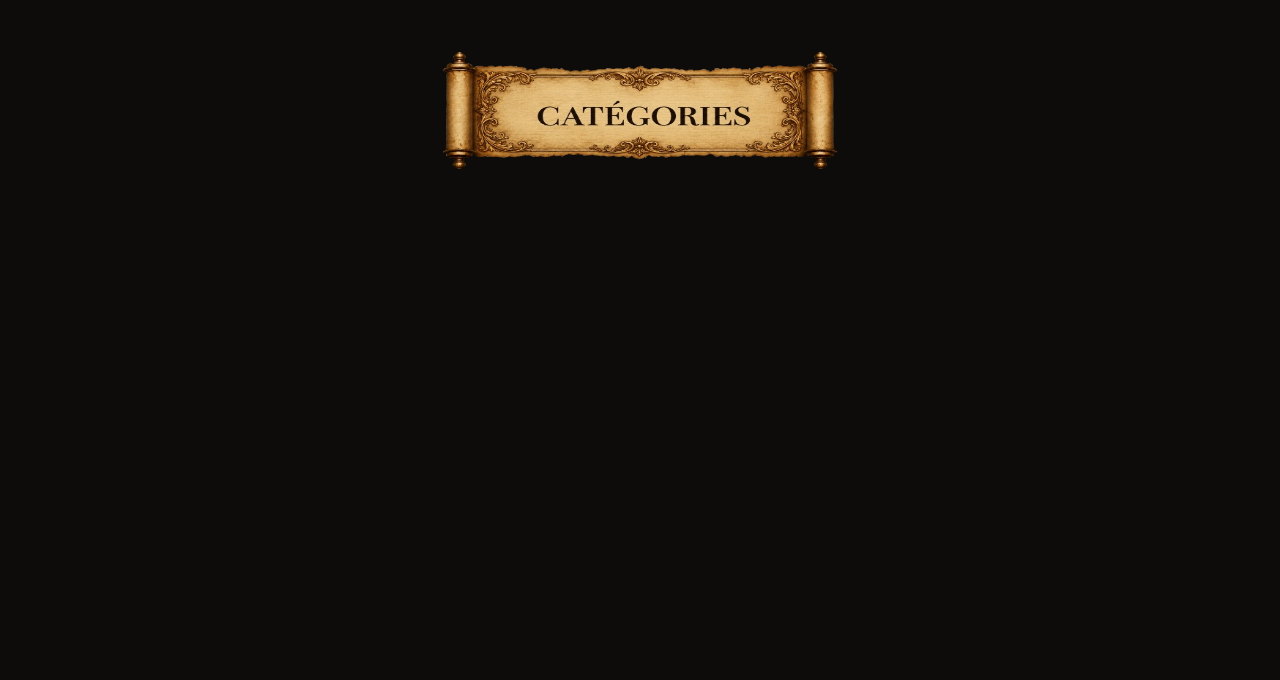
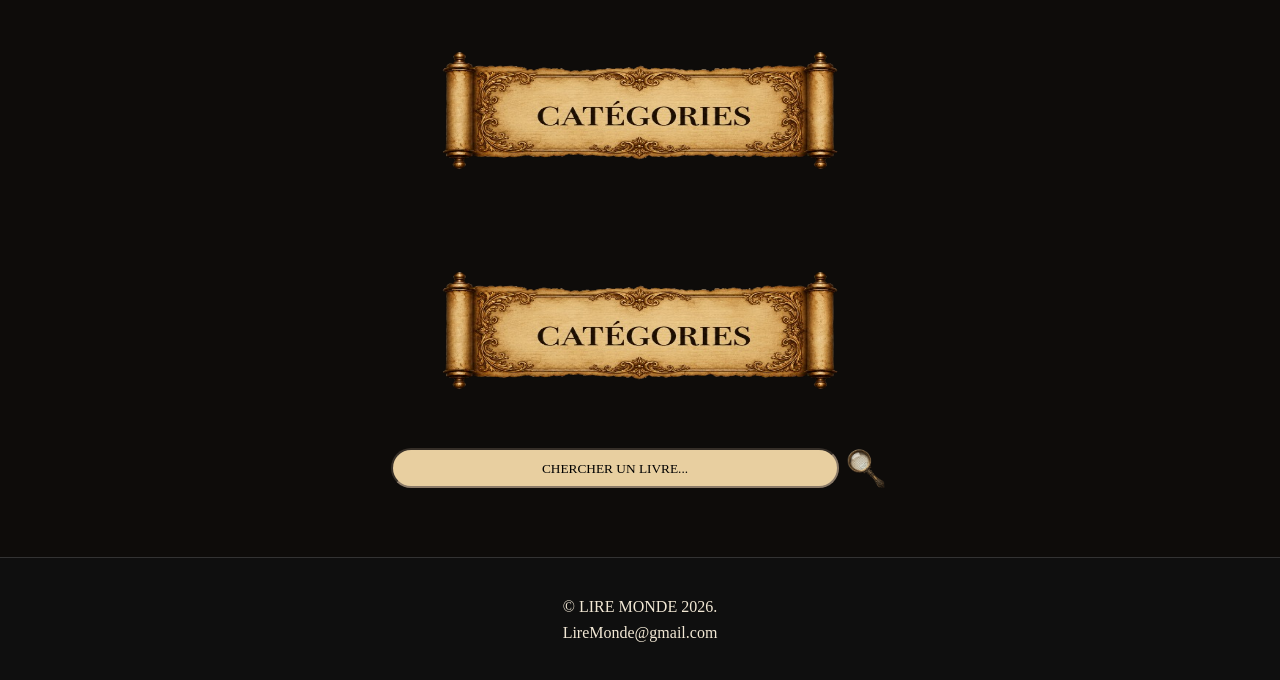
Before and after one commit to teresa158/Lire-Monde, a plain HTML site: page index.html in a window 1280 px wide. Shown: the part 797-1477 px from the top of the page. Before the commit the page ends 1020 px from the top, so only its background shows below. Drawn offline with Linux system fonts and the light colour scheme.

Commit message:
initialisation du js et modifications generales en html et css

```diff
--- a/index.html
+++ b/index.html
@@ -1,18 +1,21 @@
-<!DOCTYPE html>
+<!doctype html>
 <html lang="fr">
   <head>
     <meta charset="UTF-8" />
-  <meta name="viewport" content="width=device-width, initial-scale=1.0"/>
+    <meta name="viewport" content="width=device-width, initial-scale=1.0" />
     <title>LireMonde</title>
-    <link rel="stylesheet" href="style.css">
+    <link rel="stylesheet" href="style.css" />
   </head>
   <body>
-
     <!-- NAVIGATION -->
     <nav>
       <div class="navbar-brand">
         <a href="index.html" class="logo">
-                    <img src="images/Download_free_png_of_PNG_Vintage_book_with_quill__transparent_background_by_Nardsucha_about_open_book_png__quill_pen__feather_pen__open_book__and_quill_15160467-removebg-preview.png" alt="Olive Logo" class="logo-img">
+          <img
+            src="images/Download_free_png_of_PNG_Vintage_book_with_quill__transparent_background_by_Nardsucha_about_open_book_png__quill_pen__feather_pen__open_book__and_quill_15160467-removebg-preview.png"
+            alt="Olive Logo"
+            class="logo-img"
+          />
           <span class="logo-text">LIRE MONDE</span>
         </a>
       </div>
@@ -23,37 +26,69 @@
         <li><a href="#">Collections</a></li>
         <li><a href="#">Cathégories</a></li>
       </ul>
-
     </nav>
 
     <!-- HERO -->
     <section class="hero">
-
       <!-- Content -->
       <div class="content">
         <span class="hero-eyebrow-text">Bibliothèque Universelle</span>
 
         <h1 class="hero-title">
-        La connaissance<br> est une <em>lumière</em><br>dans l'obscurité</h1>
+          La connaissance<br />
+          est une <em>lumière</em><br />dans l'obscurité
+        </h1>
 
         <p class="hero-desc">
-        Explorez des milliers d'ouvrages classiques et contemporains.Lisez, apprenez, inspirez-vous.
+          Explorez des milliers d'ouvrages classiques et contemporains.Lisez,
+          apprenez, inspirez-vous.
         </p>
 
         <a href="#" class="hero-cta">
           Explorez la bibliothèque
           <span class="hero-cta-arrow"></span>
         </a>
-
       </div>
 
-    <img src="images/WhatsApp Image 2026-05-18 at 15.00.03.jpeg" alt="jssk" class="devider1">
-
+      <img
+        src="images/WhatsApp Image 2026-05-18 at 15.00.03.jpeg"
+        alt="jssk"
+        class="devider1"
+      />
     </section>
 
     <main>
-    <img src="images/ChatGPT_Image_21_mai_2026__11_15_51-removebg-preview.png" alt="" class="pictitle">
+      <img
+        src="images/ChatGPT_Image_21_mai_2026__11_15_51-removebg-preview.png"
+        alt=""
+        class="pictitle"
+      />
+
+      <div id="categories"></div>
+
+      <img
+        src="images/ChatGPT_Image_21_mai_2026__11_15_51-removebg-preview.png"
+        alt=""
+        class="pictitle"
+      />
+
+      <div class="search-container-header">
+        <input
+          id="searchInput"
+          class="search-input"
+          placeholder="CHERCHER UN LIVRE..."
+        />
+        <img
+          src="images/image-removebg-preview.png"
+          alt=""
+          class="search-icon"
+        />
+      </div>
     </main>
 
+    <footer class="footer">
+      <p>&copy; LIRE MONDE 2026.</p>
+      <p>LireMonde@gmail.com</p>
+    </footer>
   </body>
 </html>
--- a/style.css
+++ b/style.css
@@ -224,3 +224,42 @@
   display: block;
   margin: auto;
 }
+
+.search-container-header{
+  display: flex;
+  justify-content: center;
+  align-items: center;
+}
+
+.search-icon{
+  width: 50px;
+  height: 50px;
+}
+
+.search-input{
+  width: 35%;
+  height: 40px;
+  background-color: #e8cfa0;
+  border-radius: 20px;
+  border-color: #8a7a68;
+}
+
+
+.search-input::placeholder {
+  color: black;
+  text-align: center;
+  font-family: Playfair Display;
+}
+
+
+.footer {
+  background: #0f0f0f;
+  border-top: 1px solid #333333;
+  padding: 2rem;
+  text-align: center;
+  margin-top: 4rem;
+}
+
+.footer p {
+  margin: 0.5rem 0;
+}
```
Also changed, not shown: java.js (+15 -0 lines), images/image-removebg-preview.png (added). Lines whose indentation alone changed are shown as unchanged.
